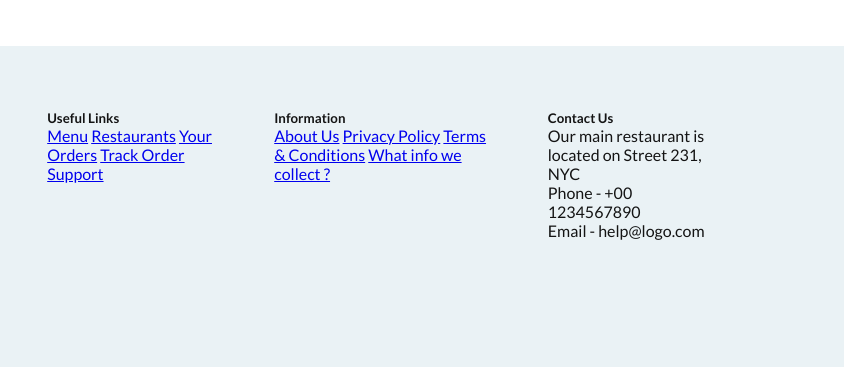
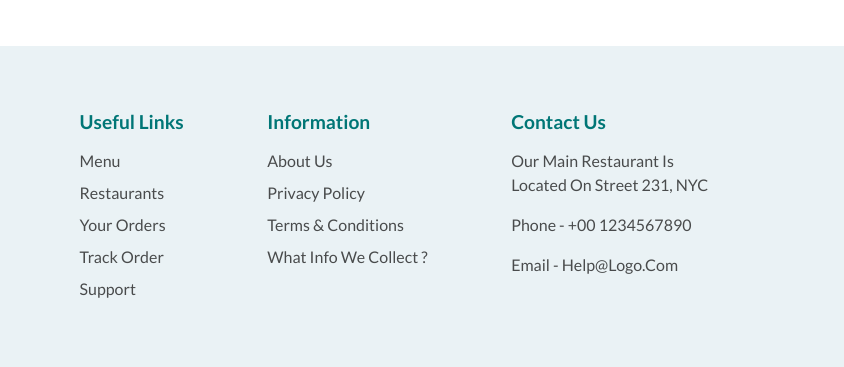
Before and after one commit to fmfahath/foodOrderWebsite, a plain HTML site: page index.html in a window 1280 px wide. Shown: the part 5986-6353 px from the top of the page, 436-1280 px from the left. Drawn offline with Linux system fonts and the light colour scheme.

Commit message:
footer : links css added

```diff
--- a/style.css
+++ b/style.css
@@ -1034,3 +1034,37 @@ section{
 .company-info .download-btn-group img{
     width: 8rem;
 }
+
+.footer-links-container{
+    margin-left: auto;
+}
+
+.footer-links-container.contact-links{
+    width: 20%;
+}
+
+.footer-links-title{
+    text-transform: capitalize;
+    margin-bottom: 1rem;
+    font-size: 1.2rem;
+    color: var(--secondary-text-color);
+}
+
+.footer-links, .footer-text{
+    color: var(--primary-text-color);
+    text-decoration: none;
+    margin-bottom: .5rem;
+    line-height: 1.5rem;
+    display: block;
+    opacity: 0.75;
+    text-transform: capitalize;
+}
+
+.footer-links:hover, .footer-text:hover{
+    color: var(--secondary-text-color);
+    opacity: 1;
+}
+
+.footer-text{
+    margin-bottom: 1rem;
+}
```
